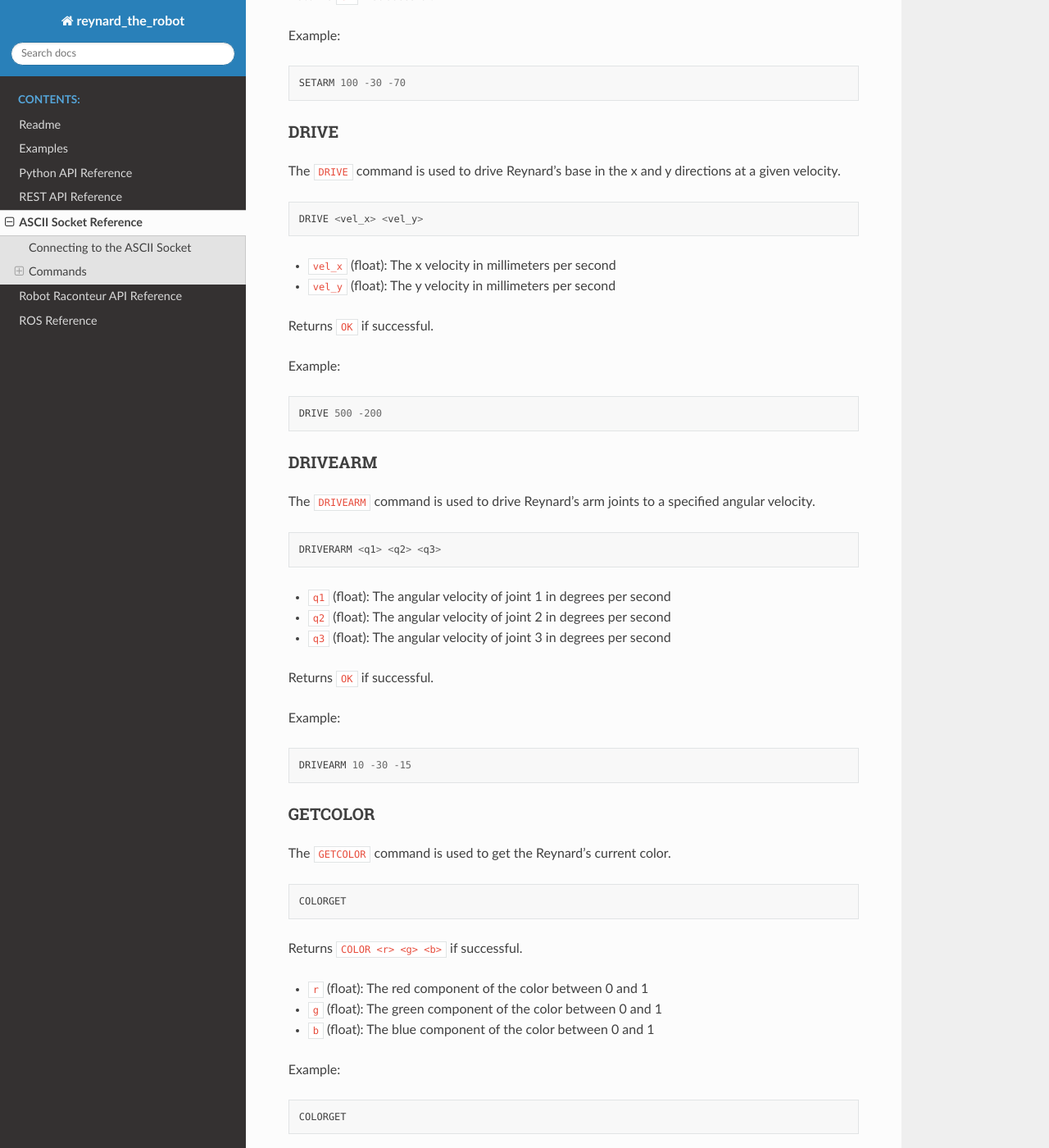
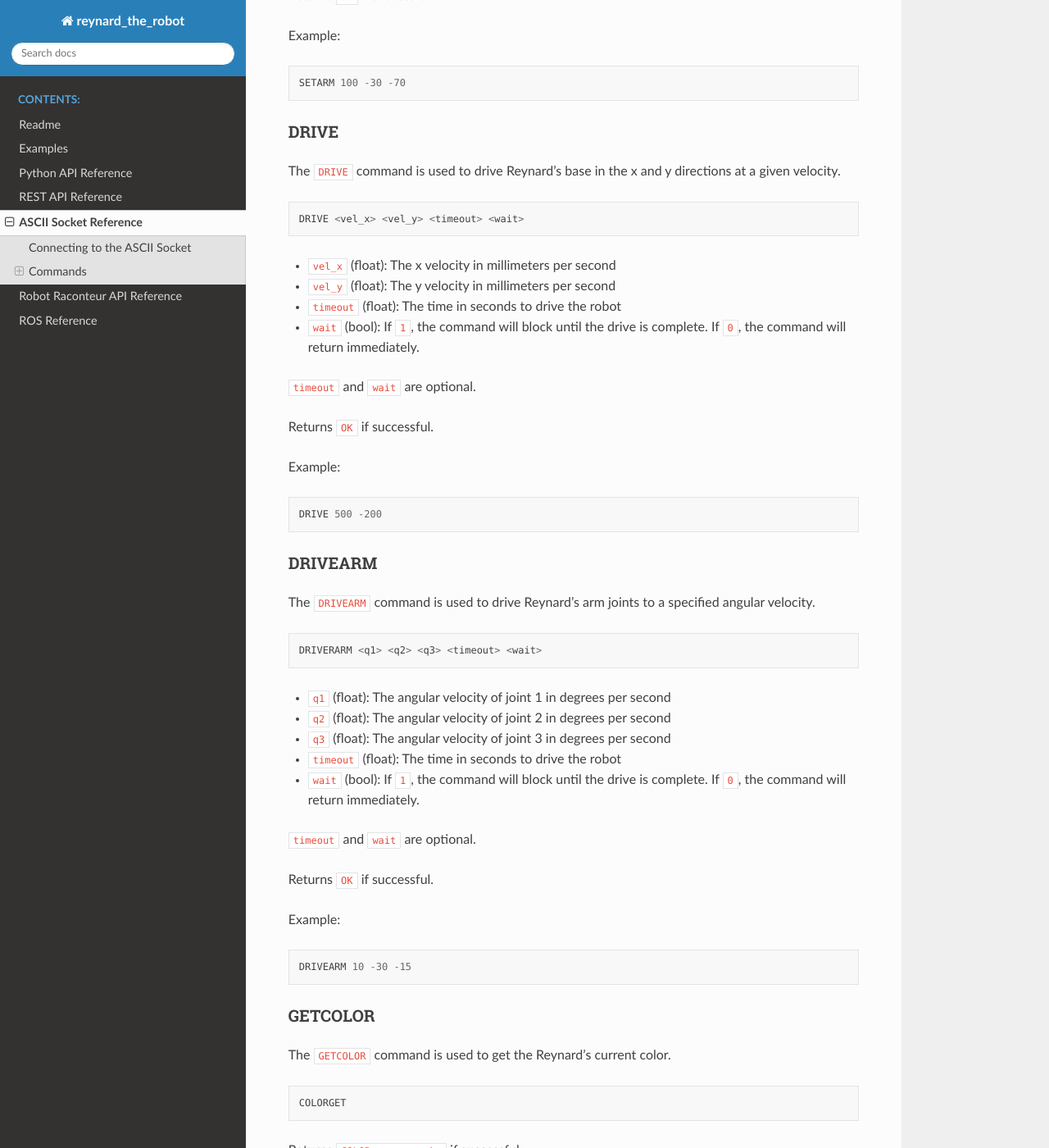
Before and after one commit to robotraconteur/reynard-the-robot, a Sphinx documentation site: the page built from docs/socket.md, in a window 1280 px wide and 1400 px high, scrolled down 1966 px. Shown: the whole window at 82% size. Built offline with Sphinx 7.4.7 and the Read the Docs theme 2.0.0, drawn with Linux system fonts in a browser that asks for light colours.

Commit message:
Improve ASCII Socket parameters and docs (#8)

````diff
--- a/docs/socket.md
+++ b/docs/socket.md
@@ -90,11 +90,15 @@ SETARM 100 -30 -70
 The `DRIVE` command is used to drive Reynard's base in the x and y directions at a given velocity.
 
 ```
-DRIVE <vel_x> <vel_y>
+DRIVE <vel_x> <vel_y> <timeout> <wait>
 ```
 
 - `vel_x` (float): The x velocity in millimeters per second
 - `vel_y` (float): The y velocity in millimeters per second
+- `timeout` (float): The time in seconds to drive the robot
+- `wait` (bool): If `1`, the command will block until the drive is complete. If `0`, the command will return immediately.
+
+`timeout` and `wait` are optional.
 
 Returns `OK` if successful.
 
@@ -109,12 +113,16 @@ DRIVE 500 -200
 The `DRIVEARM` command is used to drive Reynard's arm joints to a specified angular velocity.
 
 ```
-DRIVERARM <q1> <q2> <q3>
+DRIVERARM <q1> <q2> <q3> <timeout> <wait>
 ```
 
 - `q1` (float): The angular velocity of joint 1 in degrees per second
 - `q2` (float): The angular velocity of joint 2 in degrees per second
 - `q3` (float): The angular velocity of joint 3 in degrees per second
+- `timeout` (float): The time in seconds to drive the robot
+- `wait` (bool): If `1`, the command will block until the drive is complete. If `0`, the command will return immediately.
+
+`timeout` and `wait` are optional.
 
 Returns `OK` if successful.
 
````
Also changed, not shown: 1 other file.
